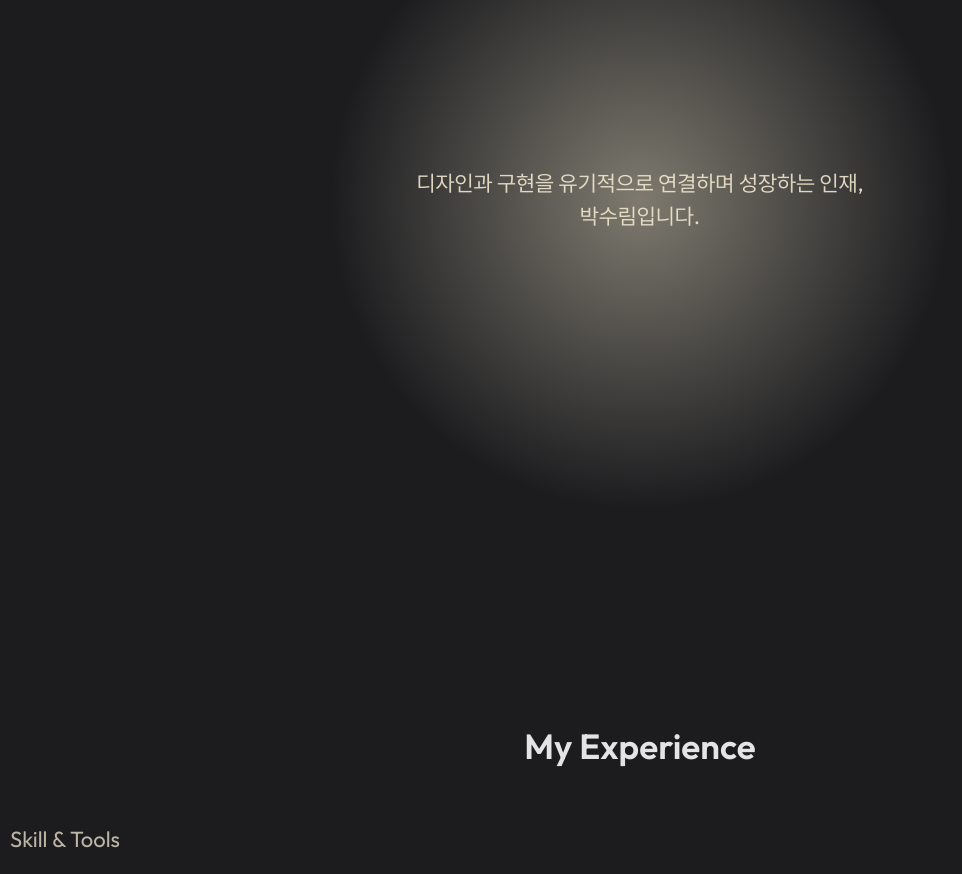
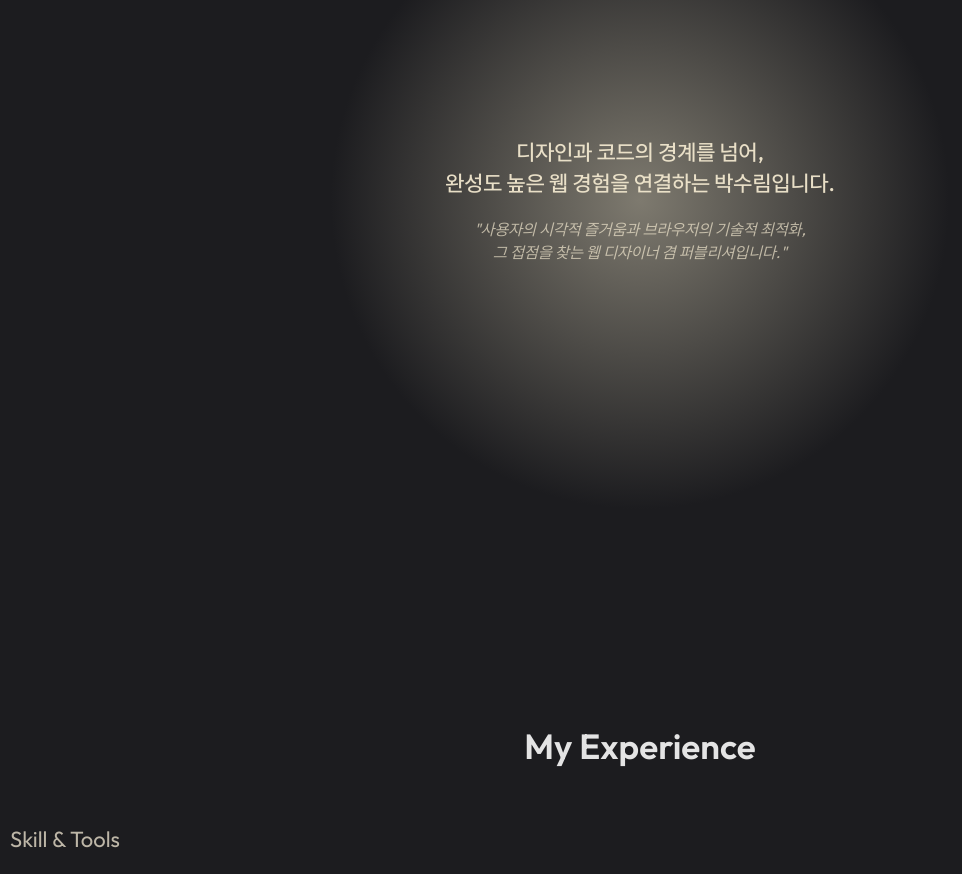
Before and after one commit to hollolo123/portfolio, a Vue app: page / in a window 1280 px wide. Shown: the part 1020-1894 px from the top of the page, without its empty margins (0-962 px from the left). Built offline with nearby package versions, Linux system fonts and the light colour scheme.

Commit message:
doc : aboutme text

```diff
--- a/src/data/project/project.js
+++ b/src/data/project/project.js
@@ -19,7 +19,7 @@ const projectData = [
     detailimg : proj_img01_detail,
     url : "https://surimpark.vercel.app/",
     github : "https://github.com/hollolo123/portfolio",
-    descintro : "프로젝트 작업을 직관적으로 보여주기 위한 개인 포트폴리오 입니다.\n 디자인적 심미성과 기술적 안정성의 균형을 증명하는 공간으로 직관적인 정보 구조를 중심으로 설계하였습니다.",
+    descintro : "프로젝트 작업을 직관적으로 보여주기 위한 개인 포트폴리오 입니다.\n 디자인적 심미성과 기술적 안정성의 균형을 증명하는 공간으로\n 직관적인 정보 구조를 중심으로 설계하였습니다.",
     descstrategy : [
       { title : "명확한 정의", description : "디자인과 구현의 유기적 연결이라는 명확한 정의와 목적을 가지고 프로젝트 기획 및 설계" },
       { title : "반응형 최적화", description : "모바일/데스크톱 환경 모두에서 사용성이 유지되도록 반응형 그리드 시스템을 적용" },
--- a/src/styles/sections/aboutme.scss
+++ b/src/styles/sections/aboutme.scss
@@ -33,9 +33,22 @@
   .aboutme__text {
     text-align: center;
     color: $beige-color;
-    opacity: 0.9;
+    opacity: 0.95;
     padding: 0 5rem;
     font-size: 2.2rem;
+    font-weight: 500;
+    line-height: 1.4;
+    word-break: keep-all;
+  }
+  .aboutme__subtext {
+    text-align: center;
+    color: $beige-color;
+    opacity: 0.7;
+    padding: 0 5rem;
+    font-size: 1.6rem;
+    line-height: 1.4;
+    font-style: italic;
+    margin-top: 2rem;
     word-break: keep-all;
   }
 }
@@ -45,5 +58,8 @@
     .aboutme__text {
       font-size: 3.6rem;
       }
+      .aboutme__subtext {
+        font-size: 2rem;
+      }
     }
 }
--- a/src/views/Aboutme.vue
+++ b/src/views/Aboutme.vue
@@ -2,10 +2,12 @@
   <section id="aboutme" class="dark circle">
     <div class="contents">
       <p class="aboutme__text">
-        디자인과 구현을 유기적으로 연결하며
-        성장하는 인재,<br/>
+        디자인과 코드의 경계를 넘어,<br/>
+        완성도 높은 웹 경험을 연결하는
         박수림입니다.
       </p>
+      <p class="aboutme__subtext">"사용자의 시각적 즐거움과 브라우저의 기술적 최적화, <br/>
+        그 접점을 찾는 웹 디자이너 겸 퍼블리셔입니다."</p>
     </div>
   </section>
 </template>
```
